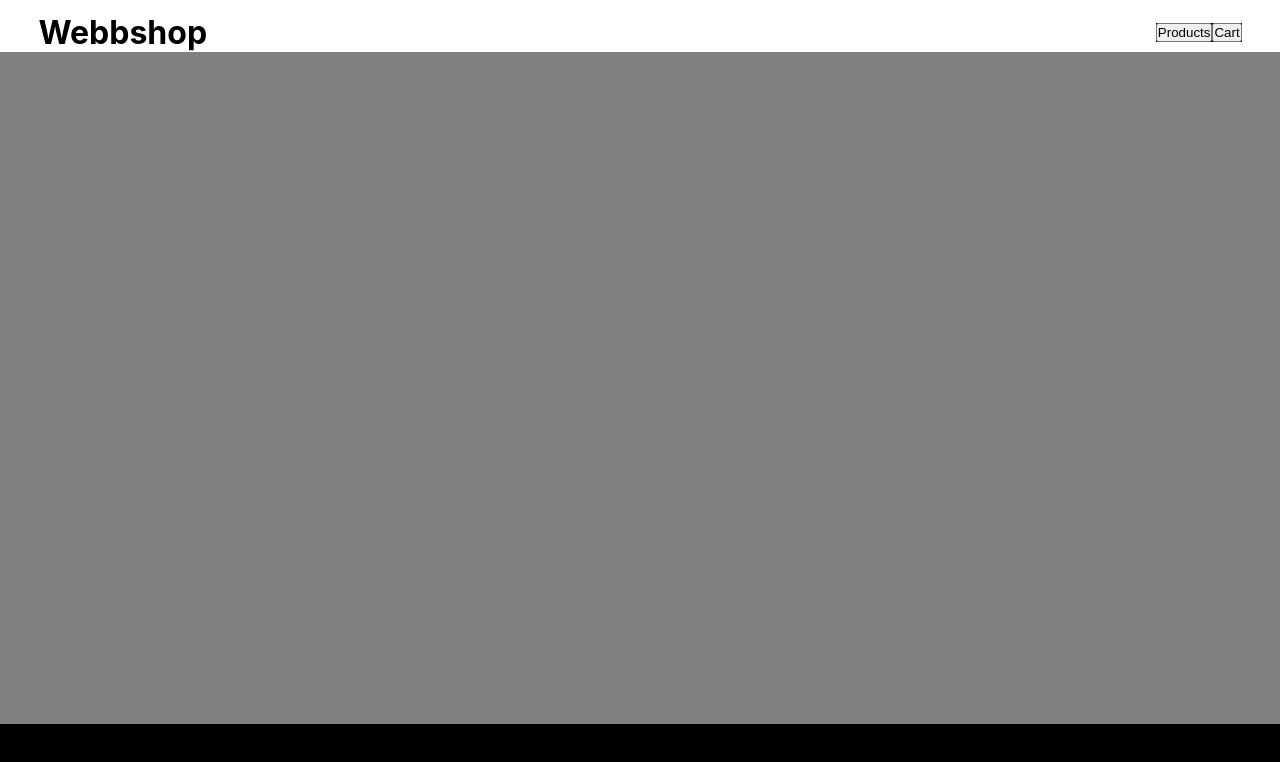
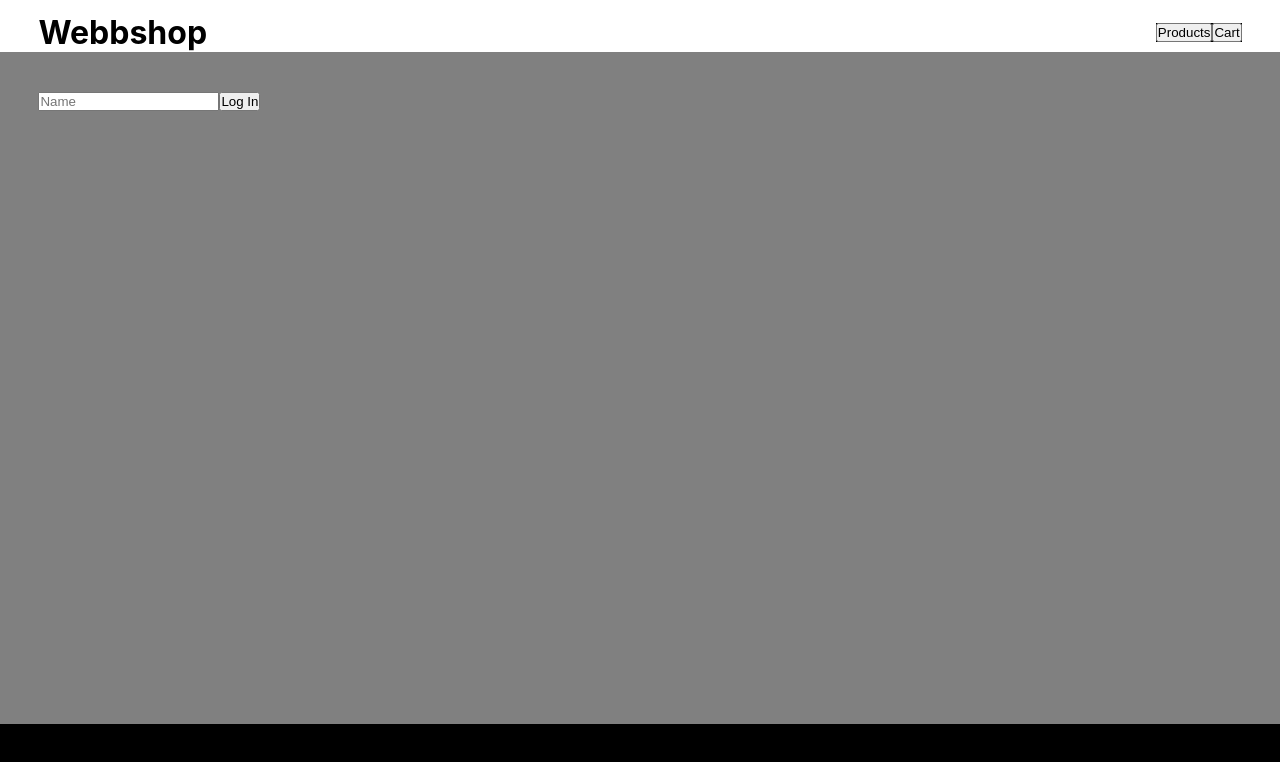
Before and after one commit to codeninjah/Projekt-2---REACT, a React (Create React App) app in the folder projekt2/: page / in a window 1280 px wide. Shown: the top 762 px of the page. Built offline with nearby package versions, Linux system fonts and the light colour scheme.

Commit message:
Last push for today

```diff
--- a/projekt2/package.json
+++ b/projekt2/package.json
@@ -21,7 +21,7 @@
   "scripts": {
     "start": "react-scripts start",
     "build": "react-scripts build",
-    "test": "react-scripts test",
+    "test": "react-scripts test --watchAll",
     "eject": "react-scripts eject"
   },
   "eslintConfig": {
--- a/projekt2/src/App.tsx
+++ b/projekt2/src/App.tsx
@@ -6,6 +6,8 @@ import CartView from './components/CartView';
 import ProductView from "./components/productView"
 
 import Product from './models/Product';
+
+import LoginView from './components/LogInView';
 
 // byts mot cart i databas
 /*
@@ -16,9 +18,9 @@ const productCart: ProductCarts = [        {
 }]
 */
 function App() {
-  const [view, setView] = useState<string>('start')
+  const [view, setView] = useState<string>('login')
   const [product, setProduct] = useState<Product>({id:"", name:"", price:0})
-  const VIEW_PRODUCTS = 'products', VIEW_CART = 'cart', VIEW_PRODUCT = 'product'
+  const VIEW_PRODUCTS = 'products', VIEW_CART = 'cart', VIEW_PRODUCT = 'product', LOGIN_VIEW = 'login'
   let main = null
   if(view === VIEW_PRODUCTS) {
     main = <ProductsView view={(item:Product) => viewProduct(item)}/>
@@ -28,6 +30,9 @@ function App() {
   }
   else if (view === VIEW_PRODUCT) {
     main = <ProductView id={product.id} name={product.name} price={product.price}/>
+  }
+  else if (view == LOGIN_VIEW) {
+    main = <LoginView />
   }
   const viewProduct = (item: Product) => {
     setProduct(item)
--- /dev/null
+++ b/projekt2/src/components/LogInView.tsx
@@ -0,0 +1,27 @@
+import { Users } from '../database.json'
+
+const LoginView = () => {
+    //const name = ["Alex", "Simon"]
+    const userNames = Users
+
+    function LogaIn(){
+        const nameField = document.querySelector(".name")
+        console.log(nameField) // skriver ej ut värdet
+
+        //1. När man klickar på knappen ska man då - först test
+        //2. Ta emot värdet i name textfältet
+        //3. Jämföra om den finns i userNames
+
+        //const nameFromInput = ''
+
+    }
+
+    return(
+        <div>
+            <input type="text" placeholder="Name" className="name"></input>
+            <button onClick={LogaIn}>Log In</button>
+        </div>
+    )
+}
+
+export default LoginView
```
Also changed, not shown: 1 other file (tests, documents, lock files or other folders).
